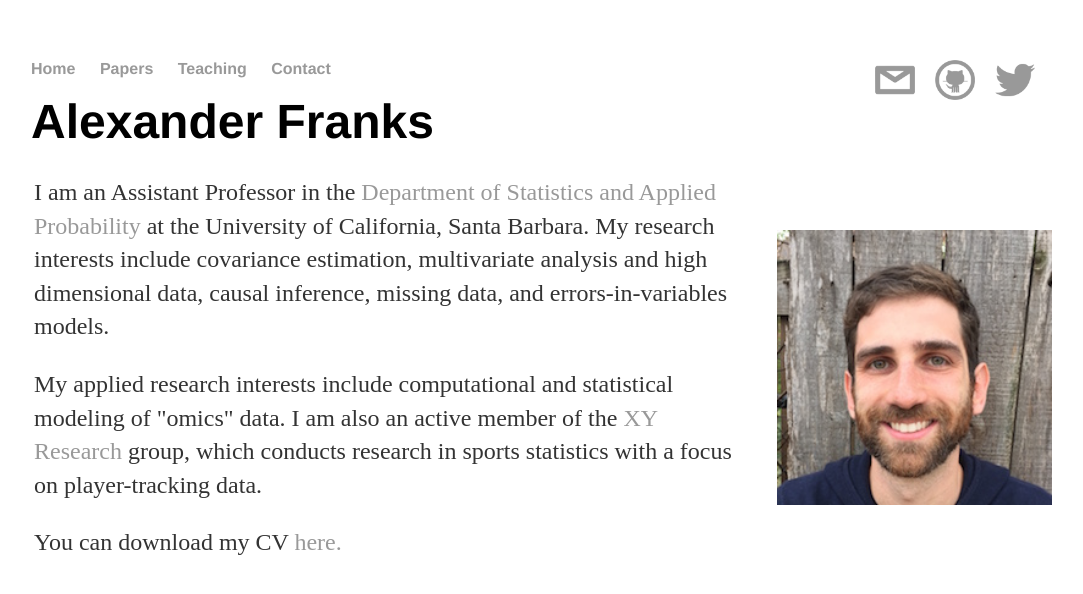
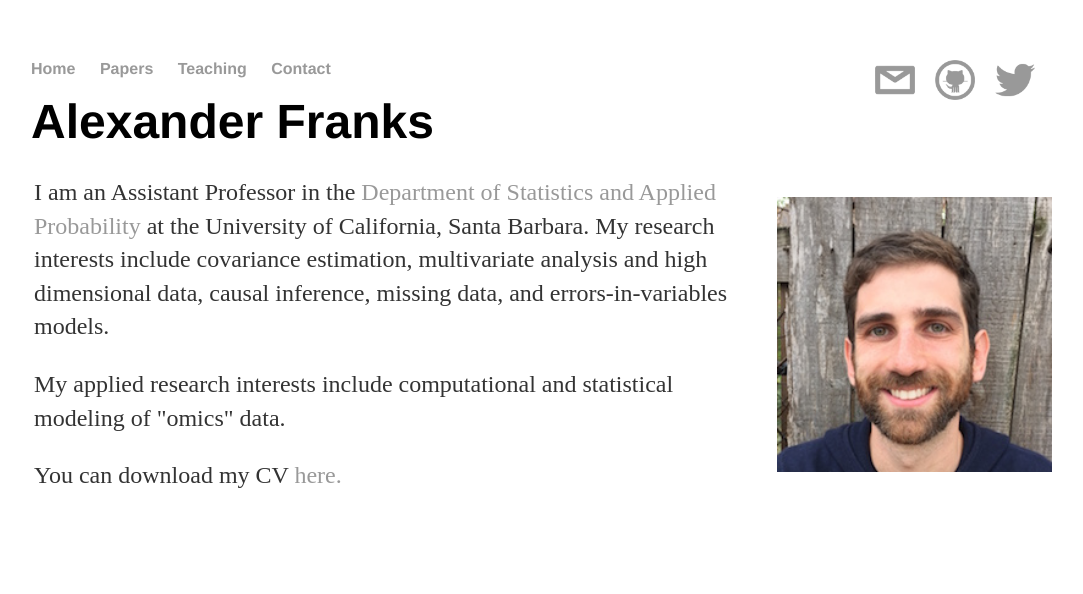
Before and after one commit to afranks86/afranks86.github.io, a Jekyll site: the page built from index.html, in a window 1280 px wide. Shown: the top 594 px of the page, without its empty margins (97-1180 px from the left). Built offline with Jekyll 4.4.1, drawn with Linux system fonts in a browser that asks for light colours; nearby versions of some CDN libraries.

Commit message:
index.html

```diff
--- a/index.html
+++ b/index.html
@@ -10,7 +10,7 @@ title: Alexander Franks - Home
       <td width="70%">
         <p>I am an Assistant Professor in the <a href="http://www.pstat.ucsb.edu/">Department of Statistics and Applied Probability</a> at the University of California, Santa Barbara.   My research interests include covariance estimation, multivariate analysis and high dimensional data, causal inference, missing data, and errors-in-variables models.
 
-          <p>My applied research interests include computational and statistical modeling of "omics" data. I am also an active member of the <a href="http://xyresearch.com/">XY Research</a> group, which conducts research in sports statistics with a focus on player-tracking data.</p>
+          <p>My applied research interests include computational and statistical modeling of "omics" data.</p>
         <p>You can download my CV <a href="pdfs/franks_cv.pdf">here.</a></p>
 
       </td>
```
